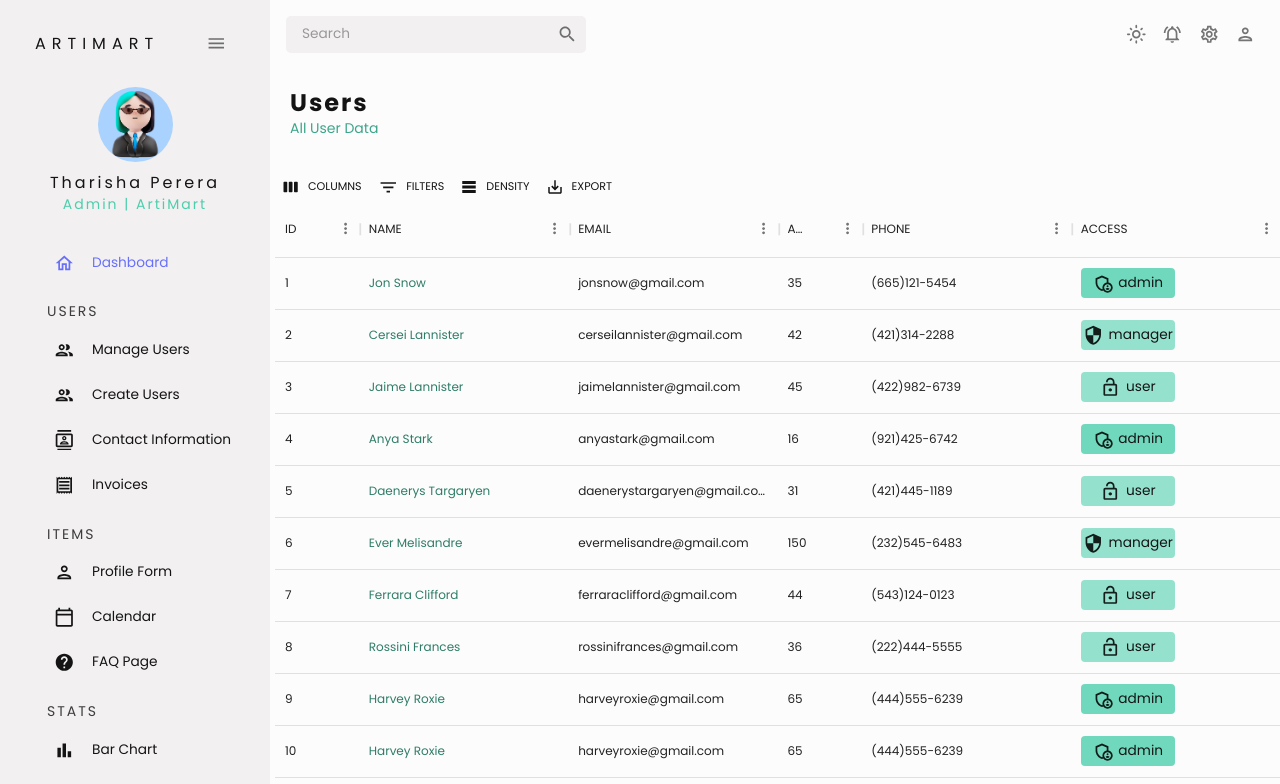
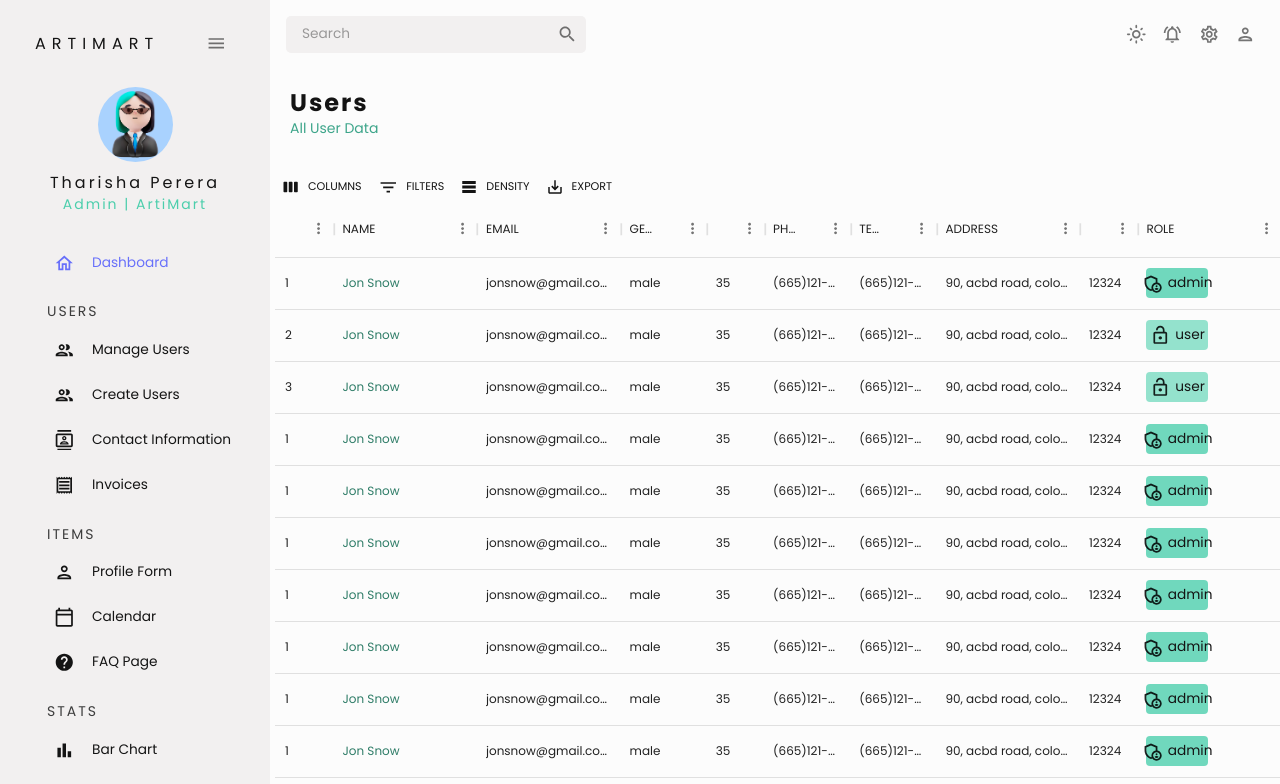
Before and after one commit to TharishaPerera/artimart-react-dashboard, a React (Create React App) app: page /users in a window 1280 px wide. Shown: the top 784 px of the page. Built offline with nearby package versions, Linux system fonts and the light colour scheme.

Commit message:
changed manage users table

```diff
--- a/src/data/mockData.js
+++ b/src/data/mockData.js
@@ -6,240 +6,240 @@ export const mockDataTeam = [
     name: "Jon Snow",
     email: "jonsnow@gmail.com",
     age: 35,
-    phone: "(665)121-5454",
-    access: "admin",
+    gender: "male",
+    mobile: "(665)121-5454",
+    telephone: "(665)121-5454",
+    address: "90, acbd road, colombo 5",
+    zipCode: "12324",
+    role: "admin",
   },
   {
     id: 2,
-    name: "Cersei Lannister",
-    email: "cerseilannister@gmail.com",
-    age: 42,
-    phone: "(421)314-2288",
-    access: "manager",
+    name: "Jon Snow",
+    email: "jonsnow@gmail.com",
+    age: 35,
+    gender: "male",
+    mobile: "(665)121-5454",
+    telephone: "(665)121-5454",
+    address: "90, acbd road, colombo 5",
+    zipCode: "12324",
+    role: "user",
   },
   {
     id: 3,
-    name: "Jaime Lannister",
-    email: "jaimelannister@gmail.com",
-    age: 45,
-    phone: "(422)982-6739",
-    access: "user",
+    name: "Jon Snow",
+    email: "jonsnow@gmail.com",
+    age: 35,
+    gender: "male",
+    mobile: "(665)121-5454",
+    telephone: "(665)121-5454",
+    address: "90, acbd road, colombo 5",
+    zipCode: "12324",
+    role: "user",
   },
   {
-    id: 4,
-    name: "Anya Stark",
-    email: "anyastark@gmail.com",
-    age: 16,
-    phone: "(921)425-6742",
-    access: "admin",
+    id: 1,
+    name: "Jon Snow",
+    email: "jonsnow@gmail.com",
+    age: 35,
+    gender: "male",
+    mobile: "(665)121-5454",
+    telephone: "(665)121-5454",
+    address: "90, acbd road, colombo 5",
+    zipCode: "12324",
+    role: "admin",
   },
   {
-    id: 5,
-    name: "Daenerys Targaryen",
-    email: "daenerystargaryen@gmail.com",
-    age: 31,
-    phone: "(421)445-1189",
-    access: "user",
+    id: 1,
+    name: "Jon Snow",
+    email: "jonsnow@gmail.com",
+    age: 35,
+    gender: "male",
+    mobile: "(665)121-5454",
+    telephone: "(665)121-5454",
+    address: "90, acbd road, colombo 5",
+    zipCode: "12324",
+    role: "admin",
   },
   {
-    id: 6,
-    name: "Ever Melisandre",
-    email: "evermelisandre@gmail.com",
-    age: 150,
-    phone: "(232)545-6483",
-    access: "manager",
+    id: 1,
+    name: "Jon Snow",
+    email: "jonsnow@gmail.com",
+    age: 35,
+    gender: "male",
+    mobile: "(665)121-5454",
+    telephone: "(665)121-5454",
+    address: "90, acbd road, colombo 5",
+    zipCode: "12324",
+    role: "admin",
   },
   {
-    id: 7,
-    name: "Ferrara Clifford",
-    email: "ferraraclifford@gmail.com",
-    age: 44,
-    phone: "(543)124-0123",
-    access: "user",
+    id: 1,
+    name: "Jon Snow",
+    email: "jonsnow@gmail.com",
+    age: 35,
+    gender: "male",
+    mobile: "(665)121-5454",
+    telephone: "(665)121-5454",
+    address: "90, acbd road, colombo 5",
+    zipCode: "12324",
+    role: "admin",
   },
   {
-    id: 8,
-    name: "Rossini Frances",
-    email: "rossinifrances@gmail.com",
-    age: 36,
-    phone: "(222)444-5555",
-    access: "user",
+    id: 1,
+    name: "Jon Snow",
+    email: "jonsnow@gmail.com",
+    age: 35,
+    gender: "male",
+    mobile: "(665)121-5454",
+    telephone: "(665)121-5454",
+    address: "90, acbd road, colombo 5",
+    zipCode: "12324",
+    role: "admin",
   },
   {
-    id: 9,
-    name: "Harvey Roxie",
-    email: "harveyroxie@gmail.com",
-    age: 65,
-    phone: "(444)555-6239",
-    access: "admin",
+    id: 1,
+    name: "Jon Snow",
+    email: "jonsnow@gmail.com",
+    age: 35,
+    gender: "male",
+    mobile: "(665)121-5454",
+    telephone: "(665)121-5454",
+    address: "90, acbd road, colombo 5",
+    zipCode: "12324",
+    role: "user",
   },
   {
-    id: 10,
-    name: "Harvey Roxie",
-    email: "harveyroxie@gmail.com",
-    age: 65,
-    phone: "(444)555-6239",
-    access: "admin",
+    id: 1,
+    name: "Jon Snow",
+    email: "jonsnow@gmail.com",
+    age: 35,
+    gender: "male",
+    mobile: "(665)121-5454",
+    telephone: "(665)121-5454",
+    address: "90, acbd road, colombo 5",
+    zipCode: "12324",
+    role: "manager",
   },
   {
-    id: 11,
-    name: "Harvey Roxie",
-    email: "harveyroxie@gmail.com",
-    age: 65,
-    phone: "(444)555-6239",
-    access: "admin",
+    id: 1,
+    name: "Jon Snow",
+    email: "jonsnow@gmail.com",
+    age: 35,
+    gender: "male",
+    mobile: "(665)121-5454",
+    telephone: "(665)121-5454",
+    address: "90, acbd road, colombo 5",
+    zipCode: "12324",
+    role: "admin",
   },
   {
-    id: 12,
-    name: "Harvey Roxie",
-    email: "harveyroxie@gmail.com",
-    age: 65,
-    phone: "(444)555-6239",
-    access: "admin",
+    id: 1,
+    name: "Jon Snow",
+    email: "jonsnow@gmail.com",
+    age: 35,
+    gender: "male",
+    mobile: "(665)121-5454",
+    telephone: "(665)121-5454",
+    address: "90, acbd road, colombo 5",
+    zipCode: "12324",
+    role: "admin",
   },
   {
-    id: 13,
-    name: "Harvey Roxie",
-    email: "harveyroxie@gmail.com",
-    age: 65,
-    phone: "(444)555-6239",
-    access: "admin",
+    id: 1,
+    name: "Jon Snow",
+    email: "jonsnow@gmail.com",
+    age: 35,
+    gender: "male",
+    mobile: "(665)121-5454",
+    telephone: "(665)121-5454",
+    address: "90, acbd road, colombo 5",
+    zipCode: "12324",
+    role: "admin",
   },
   {
-    id: 14,
-    name: "Harvey Roxie",
-    email: "harveyroxie@gmail.com",
-    age: 65,
-    phone: "(444)555-6239",
-    access: "admin",
+    id: 1,
+    name: "Jon Snow",
+    email: "jonsnow@gmail.com",
+    age: 35,
+    gender: "male",
+    mobile: "(665)121-5454",
+    telephone: "(665)121-5454",
+    address: "90, acbd road, colombo 5",
+    zipCode: "12324",
+    role: "admin",
   },
   {
-    id: 15,
-    name: "Harvey Roxie",
-    email: "harveyroxie@gmail.com",
-    age: 65,
-    phone: "(444)555-6239",
-    access: "admin",
+    id: 1,
+    name: "Jon Snow",
+    email: "jonsnow@gmail.com",
+    age: 35,
+    gender: "male",
+    mobile: "(665)121-5454",
+    telephone: "(665)121-5454",
+    address: "90, acbd road, colombo 5",
+    zipCode: "12324",
+    role: "admin",
   },
   {
-    id: 16,
-    name: "Harvey Roxie",
-    email: "harveyroxie@gmail.com",
-    age: 65,
-    phone: "(444)555-6239",
-    access: "admin",
+    id: 1,
+    name: "Jon Snow",
+    email: "jonsnow@gmail.com",
+    age: 35,
+    gender: "male",
+    mobile: "(665)121-5454",
+    telephone: "(665)121-5454",
+    address: "90, acbd road, colombo 5",
+    zipCode: "12324",
+    role: "admin",
   },
   {
-    id: 17,
-    name: "Harvey Roxie",
-    email: "harveyroxie@gmail.com",
-    age: 65,
-    phone: "(444)555-6239",
-    access: "admin",
+    id: 1,
+    name: "Jon Snow",
+    email: "jonsnow@gmail.com",
+    age: 35,
+    gender: "male",
+    mobile: "(665)121-5454",
+    telephone: "(665)121-5454",
+    address: "90, acbd road, colombo 5",
+    zipCode: "12324",
+    role: "admin",
   },
   {
-    id: 18,
-    name: "Harvey Roxie",
-    email: "harveyroxie@gmail.com",
-    age: 65,
-    phone: "(444)555-6239",
-    access: "admin",
+    id: 1,
+    name: "Jon Snow",
+    email: "jonsnow@gmail.com",
+    age: 35,
+    gender: "male",
+    mobile: "(665)121-5454",
+    telephone: "(665)121-5454",
+    address: "90, acbd road, colombo 5",
+    zipCode: "12324",
+    role: "admin",
   },
   {
-    id: 19,
-    name: "Harvey Roxie",
-    email: "harveyroxie@gmail.com",
-    age: 65,
-    phone: "(444)555-6239",
-    access: "admin",
+    id: 1,
+    name: "Jon Snow",
+    email: "jonsnow@gmail.com",
+    age: 35,
+    gender: "male",
+    mobile: "(665)121-5454",
+    telephone: "(665)121-5454",
+    address: "90, acbd road, colombo 5",
+    zipCode: "12324",
+    role: "admin",
   },
   {
-    id: 20,
-    name: "Harvey Roxie",
-    email: "harveyroxie@gmail.com",
-    age: 65,
-    phone: "(444)555-6239",
-    access: "admin",
-  },
-  {
-    id: 21,
-    name: "Harvey Roxie",
-    email: "harveyroxie@gmail.com",
-    age: 65,
-    phone: "(444)555-6239",
-    access: "admin",
-  },
-  {
-    id: 22,
-    name: "Harvey Roxie",
-    email: "harveyroxie@gmail.com",
-    age: 65,
-    phone: "(444)555-6239",
-    access: "admin",
-  },
-  {
-    id: 23,
-    name: "Harvey Roxie",
-    email: "harveyroxie@gmail.com",
-    age: 65,
-    phone: "(444)555-6239",
-    access: "admin",
-  },
-  {
-    id: 24,
-    name: "Harvey Roxie",
-    email: "harveyroxie@gmail.com",
-    age: 65,
-    phone: "(444)555-6239",
-    access: "admin",
-  },
-  {
-    id: 25,
-    name: "Harvey Roxie",
-    email: "harveyroxie@gmail.com",
-    age: 65,
-    phone: "(444)555-6239",
-    access: "admin",
-  },
-  {
-    id: 26,
-    name: "Harvey Roxie",
-    email: "harveyroxie@gmail.com",
-    age: 65,
-    phone: "(444)555-6239",
-    access: "admin",
-  },
-  {
-    id: 27,
-    name: "Harvey Roxie",
-    email: "harveyroxie@gmail.com",
-    age: 65,
-    phone: "(444)555-6239",
-    access: "admin",
-  },
-  {
-    id: 28,
-    name: "Harvey Roxie",
-    email: "harveyroxie@gmail.com",
-    age: 65,
-    phone: "(444)555-6239",
-    access: "admin",
-  },
-  {
-    id: 29,
-    name: "Harvey Roxie",
-    email: "harveyroxie@gmail.com",
-    age: 65,
-    phone: "(444)555-6239",
-    access: "admin",
-  },
-  {
-    id: 30,
-    name: "Harvey Roxie",
-    email: "harveyroxie@gmail.com",
-    age: 65,
-    phone: "(444)555-6239",
-    access: "admin",
+    id: 1,
+    name: "Jon Snow",
+    email: "jonsnow@gmail.com",
+    age: 35,
+    gender: "male",
+    mobile: "(665)121-5454",
+    telephone: "(665)121-5454",
+    address: "90, acbd road, colombo 5",
+    zipCode: "12324",
+    role: "admin",
   },
 ];
 
--- a/src/scenes/userForm/index.jsx
+++ b/src/scenes/userForm/index.jsx
@@ -170,8 +170,8 @@ const UserForm = () => {
                   <MenuItem value="admin" label="Select role">
                     Admin
                   </MenuItem>
-                  <MenuItem value="buyer" label="Select role">
-                    Buyer
+                  <MenuItem value="user" label="Select role">
+                    User
                   </MenuItem>
                 </Select>
               </FormControl>
--- a/src/scenes/users/index.jsx
+++ b/src/scenes/users/index.jsx
@@ -28,13 +28,17 @@ const Users = () => {
       headerAlign: "left",
       align: "left",
     },
+    { field: "gender", headerName: "GENDER", flex: 0.3 },
     { field: "age", headerName: "AGE", flex: 0.2 },
-    { field: "phone", headerName: "PHONE", flex: 0.5 },
+    { field: "mobile", headerName: "PHONE", flex: 0.3 },
+    { field: "telephone", headerName: "TELEPHONE", flex: 0.3 },
+    { field: "address", headerName: "ADDRESS", flex: 0.5 },
+    { field: "zipCode", headerName: "ZIP CODE", flex: 0.2 },
     {
-      field: "access",
-      headerName: "ACCESS",
+      field: "role",
+      headerName: "ROLE",
       flex: 0.5,
-      renderCell: ({ row: { access } }) => {
+      renderCell: ({ row: { role } }) => {
         return (
           <Box
             width="50%"
@@ -42,17 +46,17 @@ const Users = () => {
             display="flex"
             justifyContent="center"
             backgroundColor={
-              access === "admin"
+              role === "admin"
                 ? colors.greenAccent[600]
                 : colors.greenAccent[700]
             }
             borderRadius="4px"
           >
-            {access === "admin" && <AdminPanelSettingsOutlinedIcon />}
-            {access === "manager" && <SecurityOutlinedIcon />}
-            {access === "user" && <LockOpenOutlinedIcon />}
+            {role === "admin" && <AdminPanelSettingsOutlinedIcon />}
+            {role === "manager" && <SecurityOutlinedIcon />}
+            {role === "user" && <LockOpenOutlinedIcon />}
             <Typography color={colors.grey[100]} sx={{ ml: "5px" }}>
-              {access}
+              {role}
             </Typography>
           </Box>
         );
```
